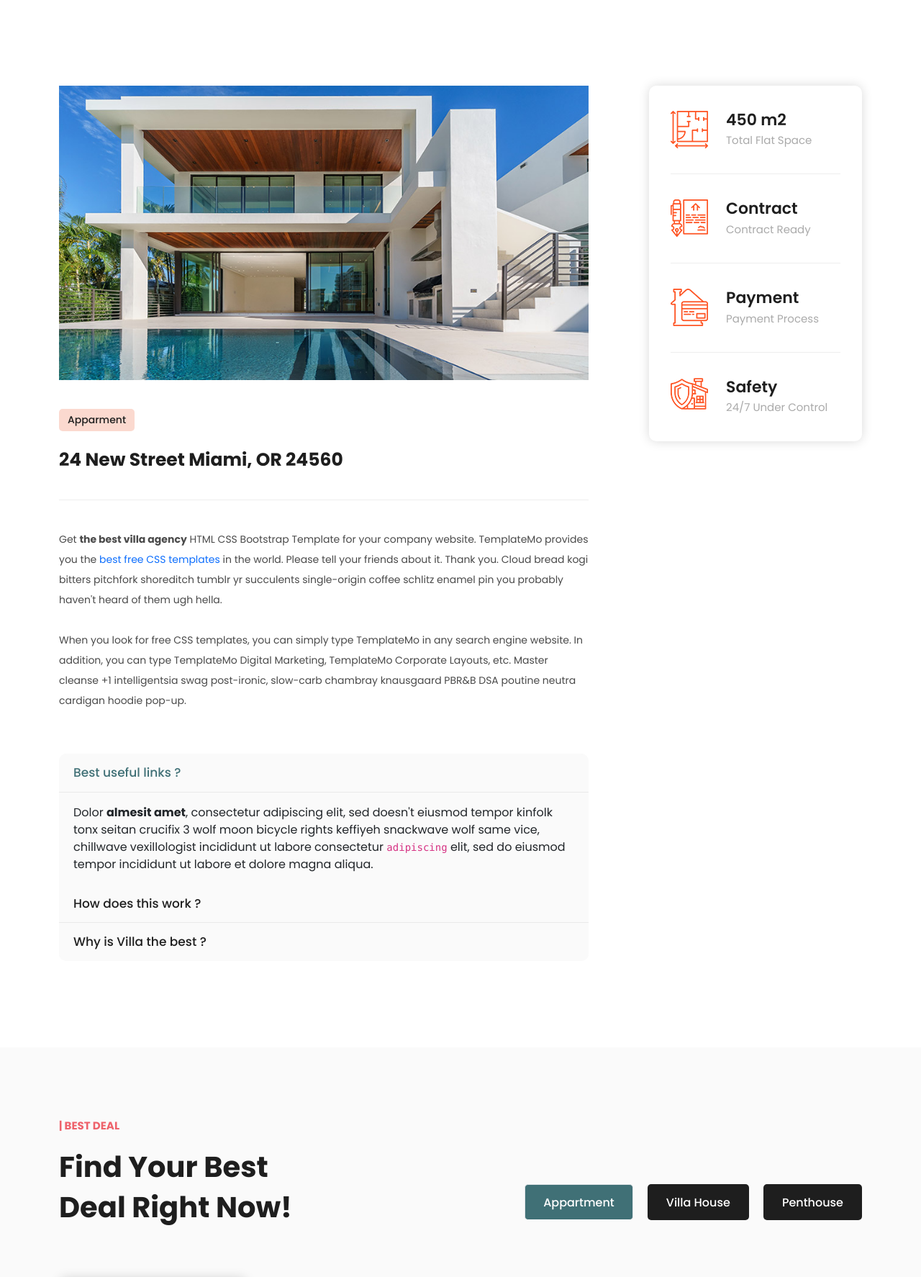
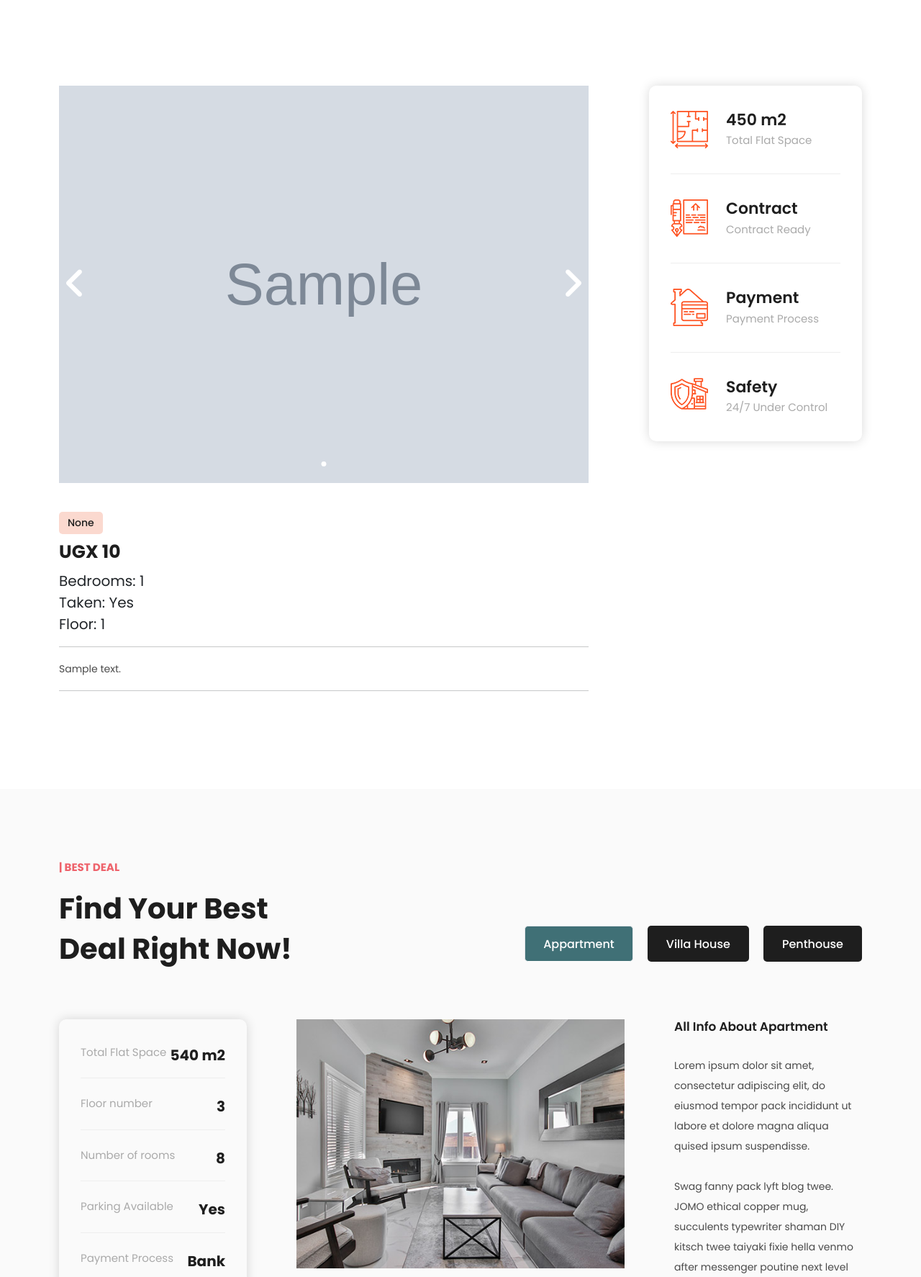
Before and after one commit to MulindwaMarkMyles/e-v-g, a Django app: template apartments/templates/property-details.html in a window 1280 px wide. Shown: the part 450-2224 px from the top of the page at 72% size. Run offline with Django 5.2, Linux system fonts and the light colour scheme; tables that the repository leaves empty hold one stand-in row (values such as "Sample post"); the template is opened without the code that fills it: values that come from a table or form of the project are taken from there, most other values are stand-ins (such as "Sample title", 1, 10 or a date in 2020); grey boxes marked "Sample" are stand-in pictures; some libraries are stand-ins or nearby versions.

Commit message:
stage two

```diff
--- a/apartments/models.py
+++ b/apartments/models.py
@@ -10,6 +10,7 @@ class House(models.Model):
     taken = models.BooleanField(default=False)
     type = models.CharField(max_length=100, null=True, blank=True)
     tag = models.SmallIntegerField(null=True, blank=True)
+    description = models.TextField(null=True, blank=False)
 
     def __str__(self):
         return f"House of id={self.id} and costs {self.price}."
--- a/apartments/templates/base.html
+++ b/apartments/templates/base.html
@@ -12,6 +12,16 @@
 
     <title>{{ title }}</title>
 
+    <!-- Bootstrap core CSS -->
+    <link href="{% static 'vendor/bootstrap/css/bootstrap.min.css' %}" rel="stylesheet">
+
+    <!-- Additional CSS Files -->
+    <link rel="stylesheet" href="{% static 'assets/css/fontawesome.css' %}">
+    <link rel="stylesheet" href="{% static 'assets/css/main.css' %}">
+    <link rel="stylesheet" href="{% static 'assets/css/owl.css' %}">
+    <link rel="stylesheet" href="{% static 'assets/css/animate.css' %}">
+    <link rel="stylesheet" href="https://unpkg.com/swiper@7/swiper-bundle.min.css" />
+
 </head>
 
 <body>
@@ -23,15 +33,15 @@
                 <div class="col-12">
                     <nav class="main-nav">
                         <!-- ***** Logo Start ***** -->
-                        <a href="index.html" class="logo">
-                            <img style="padding-top:20px;height:70px;width:70px;object-fit: contain;" src="{% static 'images/logo.jpg' %}" alt="">
+                        <a href="{% url 'home' %}" class="logo">
+                            <!-- <img style="padding-top:20px;height:70px;width:70px;object-fit: contain;" src="{% static 'images/logo.jpg' %}" alt=""> -->
+                            <h1>EVERGRACE</h1>
                         </a>
                         <!-- ***** Logo End ***** -->
                         <!-- ***** Menu Start ***** -->
                         <ul class="nav">
                             <li><a href="{% url 'home' %}" {% if page == 'home' %}class="active"{% endif %}>Home</a></li>
                             <li><a href="{% url 'properties' %}" {% if page == 'Properties' %}class="active"{% endif %}>Properties</a></li>
-                            <li><a href="{% url 'details' %}" {% if page == 'details' %}class="active"{% endif %}>Property Details</a></li>
                             <li><a href="{% url 'contacts' %}" {% if page == 'contacts' %}class="active"{% endif %}>Contact Us</a></li>
                             <li><a href="#visit" {% if page == 'visit' %}class="active"{% endif %}><i class="fa fa-calendar"></i> Schedule a visit</a></li>
                         </ul>
--- a/apartments/templates/index.html
+++ b/apartments/templates/index.html
@@ -257,10 +257,10 @@
                 {% for house, image in houses %}
                 <div class="col-lg-4 col-md-6">
                     <div class="item">
-                        <a href="#"><img src="{{ image.image.url }}" alt=""></a>
+                        <a href="{% url 'details' house.id %}"><img src="{{ image.image.url }}" alt=""></a>
                         <span class="category">{{ house.type }}</span>
                         <h6>UGX {{ house.price }}</h6>
-                        <h4><a href="#">Like it?</a></h4>
+                        <h4><a href="#"></a></h4>
                         <ul>
                             <li>Bedrooms: <span>{{ house.bedrooms }}</span></li>
                             {% if house.taken %}
@@ -274,10 +274,10 @@
                                 {% endif %}
                             {% endif %}
                             <li>Floor: <span>{{ house.floor }}</span></li>
-                            <!-- <li>Parking: <span>6 spots</span></li> -->
                         </ul>
                         <div class="main-button">
                             <a href="#">Schedule a visit</a>
+                            <a href="{% url 'details' house.id %}">View</a>
                         </div>
                     </div>
                 </div>
--- a/apartments/templates/property-details.html
+++ b/apartments/templates/property-details.html
@@ -11,9 +11,11 @@
     <!-- Additional CSS Files -->
     <link rel="stylesheet" href="{% static 'assets/css/fontawesome.css' %}">
     <link rel="stylesheet" href="{% static 'assets/css/main.css' %}">
+    <link rel="stylesheet" href="{% static 'assets/css/p-details.css' %}">
     <link rel="stylesheet" href="{% static 'assets/css/owl.css' %}">
     <link rel="stylesheet" href="{% static 'assets/css/animate.css' %}">
-    <link rel="stylesheet"href="https://unpkg.com/swiper@7/swiper-bundle.min.css"/>
+    <!-- <link rel="stylesheet"href="https://unpkg.com/swiper@7/swiper-bundle.min.css"/> -->
+    <link rel="stylesheet" href="{% static 'assets/css/swiper-bundle.min.css' %}">
 
 
   <!-- ***** Preloader Start ***** -->
@@ -44,17 +46,49 @@
     <div class="container">
       <div class="row">
         <div class="col-lg-8">
-          <div class="main-image">
-            <img src="{% static 'assets/images/single-property.jpg' %}" alt="">
+          <div class="main-image p-details-ev">
+            <div class="images ">
+                {%for image in images %}
+                    <img src="{{ image.image.url }}" alt="" class="image">
+                {% endfor %}
             </div>
-          <div class="main-content">
-            <span class="category">Apparment</span>
-            <h4>24 New Street Miami, OR 24560</h4>
-            <p>Get <strong>the best villa agency</strong> HTML CSS Bootstrap Template for your company website. TemplateMo provides you the <a href="https://www.google.com/search?q=best+free+css+templates" target="_blank">best free CSS templates</a> in the world. Please tell your friends about it. Thank you. Cloud bread kogi bitters pitchfork shoreditch tumblr yr succulents single-origin coffee schlitz enamel pin you probably haven't heard of them ugh hella.
+            <div onclick="side_slide(-1)" class="slide left">
+                <span class="fas fa-angle-left"></span>
+            </div>
+            <div onclick="side_slide(1)" class="slide right">
+                <span class="fas fa-angle-right"></span>
+            </div>
+            <div class="btn-sliders">
+                {% for count in image_count %}
+                    <span class="btn-slider" count="{{ count }}"></span>
+                {% endfor %}
+            </div>
+          </div>
+          <div class="main-content p-details-notes">
+              <span class="category">{{ house.type }}</span>
+              <h4>UGX {{ house.price }}</h4>
+              <ul>
+                  <li>Bedrooms: <span>{{ house.bedrooms }}</span></li>
+                  {% if house.taken %}
+                  <li>Taken: <span>Yes</span></li>
+                  {% else %}
+                  <li>Taken: <span>No</span></li>
+                  {% if house.booked %}
+                  <li>Booked: <span>Yes</span></li>
+                  {% else %}
+                  <li>Booked: <span>No</span></li>
+                  {% endif %}
+                  {% endif %}
+                  <li>Floor: <span>{{ house.floor }}</span></li>
+              </ul>
+              <hr>
+                <p>{{ house.description }}</p>
+              <hr>
+            <!-- <p>Get <strong>the best villa agency</strong> HTML CSS Bootstrap Template for your company website. TemplateMo provides you the <a href="https://www.google.com/search?q=best+free+css+templates" target="_blank">best free CSS templates</a> in the world. Please tell your friends about it. Thank you. Cloud bread kogi bitters pitchfork shoreditch tumblr yr succulents single-origin coffee schlitz enamel pin you probably haven't heard of them ugh hella.
 
-            <br><br>When you look for free CSS templates, you can simply type TemplateMo in any search engine website. In addition, you can type TemplateMo Digital Marketing, TemplateMo Corporate Layouts, etc. Master cleanse +1 intelligentsia swag post-ironic, slow-carb chambray knausgaard PBR&B DSA poutine neutra cardigan hoodie pop-up.</p>
+            <br><br>When you look for free CSS templates, you can simply type TemplateMo in any search engine website. In addition, you can type TemplateMo Digital Marketing, TemplateMo Corporate Layouts, etc. Master cleanse +1 intelligentsia swag post-ironic, slow-carb chambray knausgaard PBR&B DSA poutine neutra cardigan hoodie pop-up.</p> -->
           </div>
-          <div class="accordion" id="accordionExample">
+          <!-- <div class="accordion" id="accordionExample">
             <div class="accordion-item">
               <h2 class="accordion-header" id="headingOne">
                 <button class="accordion-button" type="button" data-bs-toggle="collapse" data-bs-target="#collapseOne" aria-expanded="true" aria-controls="collapseOne">
@@ -91,7 +125,7 @@
                 </div>
               </div>
             </div>
-          </div>
+          </div> -->
         </div>
         <div class="col-lg-4">
           <div class="info-table">
@@ -237,5 +271,37 @@
 <script src="{% static 'assets/js/owl-carousel.js' %}"></script>
 <script src="{% static 'assets/js/counter.js' %}"></script>
 <script src="{% static 'assets/js/custom.js' %}"></script>
+<script>
+    var index = 1;
+    showImg(index);
+    var btns = document.getElementsByClassName('btn-slider')
+    var j;
+    for (j = 0; j < btns.length; j++){
+        btns[j].addEventListener("click", (e) => {
+            var btn_index = e.target.attributes.count.value;
+            console.log(btn_index)
+            btn_slide(Number(btn_index) + 1);
+        })
+    }
+    function btn_slide(e){showImg(index = e);}
+    function side_slide(e){showImg(index += e);}
+
+    function showImg(e){
+        var i;
+        const img = document.getElementsByClassName("image");
+        const sliders = document.querySelectorAll(".btn-sliders span");
+        console.log(e,'sh')
+        if (e > img.length){index = 1}
+        if (e < 1){index = img.length}
+        for (i = 0; i < img.length; i++){
+            img[i].style.display = "none";
+        }
+        for (i = 0; i < sliders.length; i++){
+            sliders[i].style.background = "rgba(255,255,255,0.3)";
+        }
+        img[index-1].style.display = "block";
+        sliders[index-1].style.background = "white";
+    }
+</script>
 
 {% endblock %}
--- a/apartments/urls.py
+++ b/apartments/urls.py
@@ -4,7 +4,7 @@ from .views import *
 urlpatterns = [
     path("", home, name="home"),
     path("properties/", properties, name="properties"),
-    path("p-details/", details, name="details"),
+    path("p-details/<int:id>/", details, name="details"),
     path("contact-us/", contacts, name="contacts"),
     path("upload/", upload, name="upload")
 ]
--- a/static/assets/css/main.css
+++ b/static/assets/css/main.css
@@ -1482,10 +1482,7 @@ Single Page Style
 
 .single-property .main-content h4 {
   font-size: 25px;
-  margin-top: 25px;
-  margin-bottom: 40px;
-  padding-bottom: 40px;
-  border-bottom: 1px solid #eee;
+  padding:10px 0px;
 }
 
 .single-property .main-content span.category {
--- /dev/null
+++ b/static/assets/css/p-details.css
@@ -0,0 +1,65 @@
+.p-details-ev {
+    position: relative;
+}
+.p-details-ev .images{
+    height:100%;
+    width:100%;
+    /* overflow: hidden; */
+}
+.p-details-ev .images img {
+    height: 100%;
+    width:100%;
+    object-fit: cover;
+    transition:all linear 0.2s;
+    max-height: 560px;
+}
+@media (max-width:700px) {
+    .p-details-ev .images img {
+        max-height: 300px;
+    }
+}
+.p-details-ev .btn-sliders {
+    position:absolute;
+    bottom:20px;
+    left:50%;
+    transform:translateX(-50%);
+    display: flex;
+}
+.p-details-ev .btn-sliders span {
+    height:7px;
+    border-radius: 3px;
+    width:7px;
+    display: block;
+    border:1px solid white;
+    margin:3px 10px;
+    cursor: pointer;
+    transition: all ease-in 0.15s;
+}
+.p-details-ev .btn-sliders span:hover {
+    background:white;
+}
+.p-details-ev .slide {
+    position: absolute;
+    top:50%;
+    transform:translateY(-50%);
+    font-size:50px;
+    font-weight: 600;
+    z-index:10;
+    color:white;
+    cursor: pointer;
+    margin-left:10px;
+    transition: all linear 0.1s;
+}
+.p-details-ev .right {
+    right:0;
+    margin-right: 10px;
+}
+.p-details-ev .right:active {
+    margin-right:2px;
+}
+.p-details-ev .left:active {
+    margin-left:2px;
+}
+.p-details-notes ul {
+    font-size:20px;
+}
```
Also changed, not shown: apartments/templates/properties.html (+7 -6 lines), apartments/views.py (+13 -4 lines), apartments/migrations/0004_house_description.py (added). Lines whose indentation alone changed are shown as unchanged.
